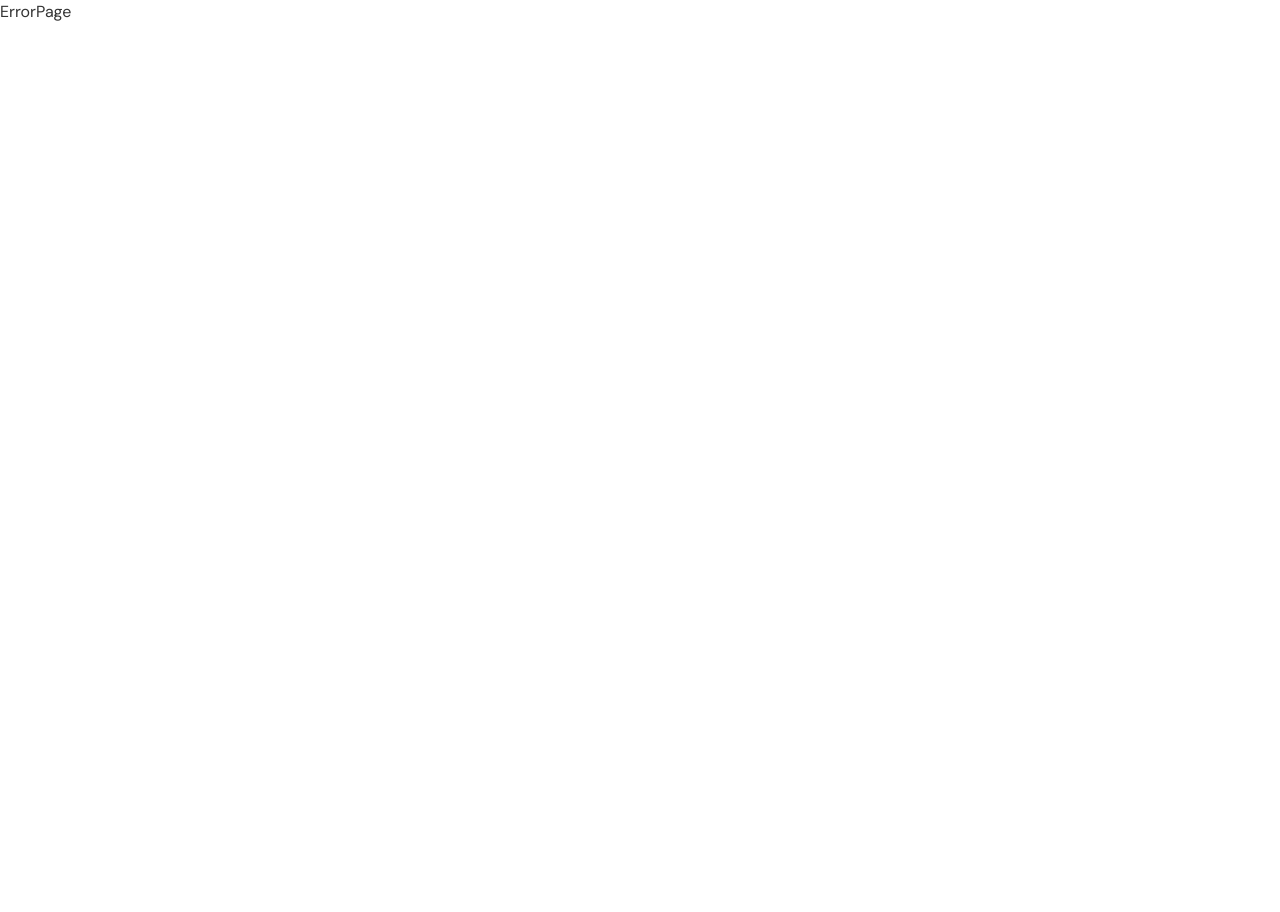
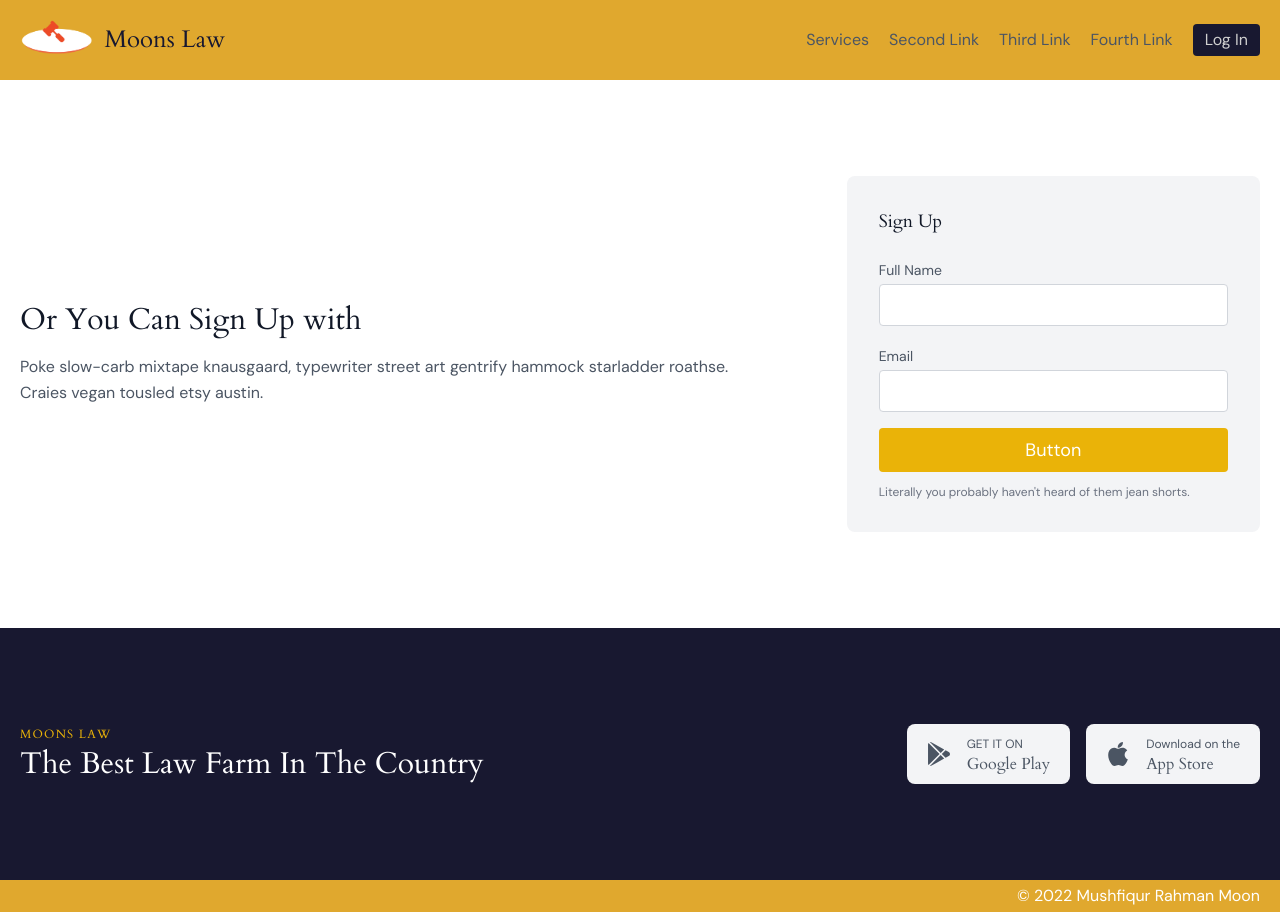
Before and after one commit to MushfiqMoon/moons-law-client, a React (Create React App) app in the folder moons-law/: page /login in a window 1280 px wide. Before the commit this address had no page. Before the commit the page ends 800 px from the top, so only its background shows below. Built offline with nearby package versions, Linux system fonts and the light colour scheme.

Commit message:
create new routes and all services page service page and many more

```diff
--- a/moons-law/src/components/Hero.js
+++ b/moons-law/src/components/Hero.js
@@ -12,7 +12,7 @@ const Hero = () => {
                             Legal Solution</h1>
                         <p className="mb-5">Law is commonly Understood as a System of rules that are Created
                             and Enforced through social or Government</p>
-                        <button className="btn btn-primary">Get Started</button>
+                        <button className="btn btn-primary text-accent">Get Started</button>
                     </div>
                 </div>
             </div>
--- a/moons-law/src/components/Services.js
+++ b/moons-law/src/components/Services.js
@@ -9,8 +9,8 @@ const Services = () => {
                         <div className="w-24 h-full bg-accent"></div>
                     </div>
                     <div className="flex flex-wrap sm:flex-row flex-col py-6 mb-12">
-                        <h1 className="sm:w-2/5 text-gray-900 font-medium title-font text-2xl mb-2 sm:mb-0">How Can I Help You</h1>
-                        <p className="sm:w-3/5 leading-relaxed text-base sm:pl-10 pl-0">Collaborations among attorneys in various disciplines produce innovative legal solutions for my clients. I work across offices and practice areas as integrated, multidisciplinary teams to provide the capabilities necessary to generate great results for my clients.</p>
+                        <h1 className="sm:w-2/5 text-accent font-medium title-font text-2xl mb-2 sm:mb-0">How Can I Help You</h1>
+                        <p className="sm:w-3/5 leading-relaxed text-base sm:pl-10 pl-0">Collaborations among attorneys in various disciplines produce innovative legal solutions for my clients. I work across offices and provide the capabilities necessary to generate great results for my clients.</p>
                     </div>
                 </div>
                 <div className="flex flex-wrap sm:-m-4 -mx-4 -mb-10 -mt-4">
@@ -20,13 +20,14 @@ const Services = () => {
                         </div>
                         <h2 className="text-xl font-medium title-font text-gray-900 mt-5">Shooting Stars</h2>
                         <p className="text-base leading-relaxed mt-2">Swag shoivdigoitch literally meditation subway tile tumblr cold-pressed. Gastropub street art beard dreamcatcher neutra, ethical XOXO lumbersexual.</p>
-                        <button className="text-yellow-500 inline-flex items-center mt-3">Learn More
-                            {/* <svg fill="none" stroke="currentColor" stroke-linecap="round" stroke-linejoin="round" strokeWidth="2" className="w-4 h-4 ml-2" viewBox="0 0 24 24">
+                        <button className="text-yellow-500 hover:text-primary  inline-flex items-center mt-3">Learn More
+                            <svg fill="none" stroke="currentColor" stroke-linecap="round" stroke-linejoin="round" stroke-width="2" className="w-4 h-4 ml-1" viewBox="0 0 24 24">
                                 <path d="M5 12h14M12 5l7 7-7 7"></path>
-                            </svg> */}
+                            </svg>
                         </button>
                     </div>
                 </div>
+                <button class="flex mx-auto mt-16 text-white bg-accent border-0 py-2 px-8 focus:outline-none hover:bg-black rounded text-md">More Services</button>
             </div>
         </section>
     )
--- a/moons-law/src/components/common/Footer.js
+++ b/moons-law/src/components/common/Footer.js
@@ -1,6 +1,9 @@
 import React from 'react'
 
 const Footer = () => {
+    const currentTime = new Date()
+    let year = currentTime.getFullYear()
+
     return (
         <>
             <section className="text-gray-600 body-font bg-accent">
@@ -33,9 +36,9 @@ const Footer = () => {
                 </div>
             </section>
             <footer className="bg-primary text-white text-right">
-            <div className="container px-5 py-1">
-                <p>© 2022 Mushfiqur Rahman Moon</p>
-            </div>
+                <div className="container px-5 py-1">
+                    <p>© {year} Mushfiqur Rahman Moon</p>
+                </div>
             </footer>
         </>
     )
--- a/moons-law/src/components/common/Header.js
+++ b/moons-law/src/components/common/Header.js
@@ -1,24 +1,21 @@
 import React from 'react'
+import { Link, NavLink } from 'react-router-dom'
 
 const Header = () => {
     return (
         <header className="text-gray-600 body-font bg-primary">
             <div className="container mx-auto flex flex-wrap p-5 flex-col md:flex-row items-center">
-                <a className="flex title-font font-medium items-center text-gray-900 mb-4 md:mb-0">
+                <Link to="/" className="flex title-font font-medium items-center text-gray-900 mb-4 md:mb-0">
                     <img src="/logo.png" alt="Moons-Law" className="h-10" />
-                    <span className="ml-3 text-xl">Moons Law</span>
-                </a>
+                    <span className="ml-3 text-2xl text-accent">Moons Law</span>
+                </Link>
                 <nav className="md:ml-auto flex flex-wrap items-center text-base justify-center">
-                    <a className="mr-5 hover:text-gray-900">First Link</a>
+                    <NavLink to="/all-services" className="mr-5 hover:text-gray-900">Services</NavLink>
                     <a className="mr-5 hover:text-gray-900">Second Link</a>
                     <a className="mr-5 hover:text-gray-900">Third Link</a>
                     <a className="mr-5 hover:text-gray-900">Fourth Link</a>
                 </nav>
-                <button className="inline-flex items-center bg-gray-100 border-0 py-1 px-3 focus:outline-none hover:bg-gray-200 rounded text-base mt-4 md:mt-0">Button
-                    <svg fill="none" stroke="currentColor" stroke-linecap="round" stroke-linejoin="round" stroke-width="2" className="w-4 h-4 ml-1" viewBox="0 0 24 24">
-                        <path d="M5 12h14M12 5l7 7-7 7"></path>
-                    </svg>
-                </button>
+                <Link to="/login" className="inline-flex items-center bg-accent border-0 py-1 px-3 focus:outline-none hover:bg-black rounded text-base-300 mt-4 md:mt-0">Log In</Link>
             </div>
         </header>
     )
--- /dev/null
+++ b/moons-law/src/components/common/MiniHero.js
@@ -0,0 +1,20 @@
+import React from 'react'
+import background  from '../../assets/mini-hero.jpg'
+
+const MiniHero = ({ title }) => {
+    return (
+        <div className="hero" style={{ backgroundImage: `url(${background})` }}>
+            <div className="hero-overlay bg-opacity-70"></div>
+            <div className="container">
+                <div className="text-white py-40">
+                    <div className="max-w-lg px-5">
+                        <h1 className="mb-5 text-5xl font-bold">{title}</h1>
+                    </div>
+                </div>
+            </div>
+
+        </div>
+    )
+}
+
+export default MiniHero
--- /dev/null
+++ b/moons-law/src/components/common/Subscribe.js
@@ -0,0 +1,27 @@
+import React from 'react'
+
+const Subscribe = () => {
+    return (
+        <section className="text-gray-600 body-font">
+            <div className="container px-5 py-24 mx-auto">
+                <div className="flex flex-col text-center w-full mb-12">
+                    <h1 className="sm:text-3xl text-2xl font-medium title-font mb-4 text-accent">Subscribe To My Newsletter</h1>
+                    <p className="lg:w-2/3 mx-auto leading-relaxed text-base">If you wants to learn more about me and latest laws please subscribe my newsletter for more information</p>
+                </div>
+                <div className="flex lg:w-2/3 w-full sm:flex-row flex-col mx-auto px-8 sm:space-x-4 sm:space-y-0 space-y-4 sm:px-0 items-end">
+                    <div className="relative flex-grow w-full">
+                        <label for="full-name" className="leading-7 text-sm text-gray-600">Full Name</label>
+                        <input type="text" id="full-name" name="full-name" className="w-full bg-gray-100 bg-opacity-50 rounded border border-gray-300 focus:border-yellow-500 focus:bg-transparent focus:ring-2 focus:ring-yellow-200 text-base outline-none text-gray-700 py-1 px-3 leading-8 transition-colors duration-200 ease-in-out" />
+                    </div>
+                    <div className="relative flex-grow w-full">
+                        <label for="email" className="leading-7 text-sm text-gray-600">Email</label>
+                        <input type="email" id="email" name="email" className="w-full bg-gray-100 bg-opacity-50 rounded border border-gray-300 focus:border-yellow-500 focus:bg-transparent focus:ring-2 focus:ring-yellow-200 text-base outline-none text-gray-700 py-1 px-3 leading-8 transition-colors duration-200 ease-in-out" />
+                    </div>
+                    <button className="text-white bg-yellow-500 border-0 py-2 px-8 focus:outline-none hover:bg-yellow-600 rounded text-lg"> Subscribe</button>
+                </div>
+            </div>
+        </section>
+    )
+}
+
+export default Subscribe
--- /dev/null
+++ b/moons-law/src/pages/AllServicesPage.js
@@ -0,0 +1,12 @@
+import React from 'react'
+import MiniHero from '../components/common/MiniHero'
+
+const AllServicesPage = () => {
+  return (
+    <>
+    <MiniHero title="Services"/>
+    </>
+  )
+}
+
+export default AllServicesPage
--- a/moons-law/src/pages/HomePage.js
+++ b/moons-law/src/pages/HomePage.js
@@ -1,4 +1,5 @@
 import React from 'react'
+import Subscribe from '../components/common/Subscribe'
 import Hero from '../components/Hero'
 import Services from '../components/Services'
 
@@ -7,6 +8,7 @@ const HomePage = () => {
         <>
             <Hero />
             <Services />
+            <Subscribe/>
         </>
     )
 }
--- /dev/null
+++ b/moons-law/src/pages/LoginPage.js
@@ -0,0 +1,29 @@
+import React from 'react'
+
+const LoginPage = () => {
+    return (
+        <section class="text-gray-600 body-font">
+            <div class="container px-5 py-24 mx-auto flex flex-wrap items-center">
+                <div class="lg:w-3/5 md:w-1/2 md:pr-16 lg:pr-0 pr-0">
+                    <h1 class="title-font font-medium text-3xl text-gray-900">Or You Can Sign Up with</h1>
+                    <p class="leading-relaxed mt-4">Poke slow-carb mixtape knausgaard, typewriter street art gentrify hammock starladder roathse. Craies vegan tousled etsy austin.</p>
+                </div>
+                <div class="lg:w-2/6 md:w-1/2 bg-gray-100 rounded-lg p-8 flex flex-col md:ml-auto w-full mt-10 md:mt-0">
+                    <h2 class="text-gray-900 text-lg font-medium title-font mb-5">Sign Up</h2>
+                    <div class="relative mb-4">
+                        <label for="full-name" class="leading-7 text-sm text-gray-600">Full Name</label>
+                        <input type="text" id="full-name" name="full-name" class="w-full bg-white rounded border border-gray-300 focus:border-yellow-500 focus:ring-2 focus:ring-yellow-200 text-base outline-none text-gray-700 py-1 px-3 leading-8 transition-colors duration-200 ease-in-out" />
+                    </div>
+                    <div class="relative mb-4">
+                        <label for="email" class="leading-7 text-sm text-gray-600">Email</label>
+                        <input type="email" id="email" name="email" class="w-full bg-white rounded border border-gray-300 focus:border-yellow-500 focus:ring-2 focus:ring-yellow-200 text-base outline-none text-gray-700 py-1 px-3 leading-8 transition-colors duration-200 ease-in-out" />
+                    </div>
+                    <button class="text-white bg-yellow-500 border-0 py-2 px-8 focus:outline-none hover:bg-yellow-600 rounded text-lg">Button</button>
+                    <p class="text-xs text-gray-500 mt-3">Literally you probably haven't heard of them jean shorts.</p>
+                </div>
+            </div>
+        </section>
+    )
+}
+
+export default LoginPage
```
Also changed, not shown: moons-law/src/routes/Routes.js (+11 -2 lines), moons-law/src/assets/mini-hero.jpg (added).
